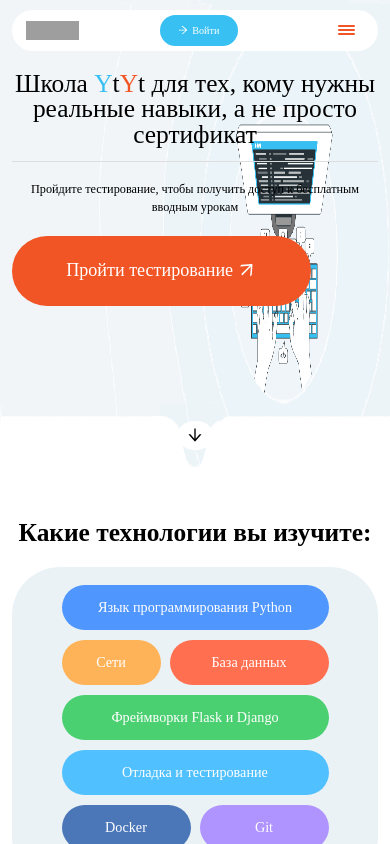
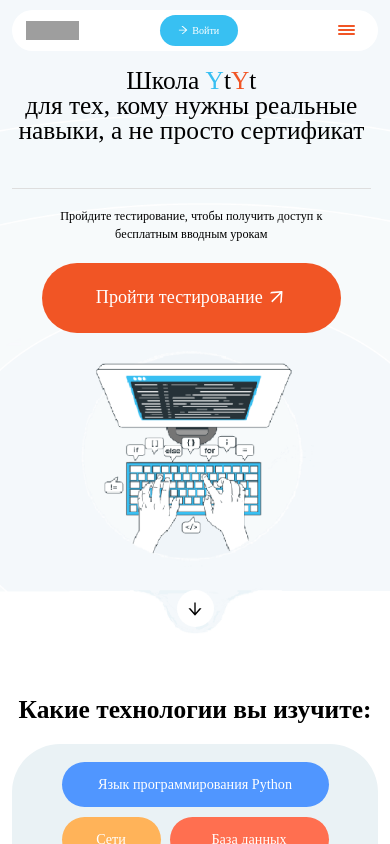
Before and after one commit to 001Smiling/ItSchool, a React (Create React App) app: page / in a window 390 px wide. Shown: the top 844 px of the page. Built offline with nearby package versions, Linux system fonts and the light colour scheme; grey boxes are pictures that could not be loaded.

Commit message:
fon+adaptive

```diff
--- a/src/components/Assets/Styles/Header/About/About.scss
+++ b/src/components/Assets/Styles/Header/About/About.scss
@@ -63,17 +63,56 @@ $maxWidth: 1400;
         height: 320px;
     }
 }
-@media (max-width: 640px) {
-    .header-about__text,
-    .header-about__text-test{
-        width: 100%;
-        text-align: center;
+@media (max-width: 960px){
+    .header-about {
+        height: 355px;
+    }
+    .header-about__text{
+        width: 500px;
+        height: 260px;
     }
     .header-about__text-slogan{
-        height: 90px;
-        margin: 70px 0 0 0;
+        height: 40%;
+        width: 54vw;
+    }
+    .header-about__text-button {
+        width: 249px;
+    }
+}
+@media (max-width: 640px) {
+    .header-about {
+        align-items: flex-start;
+        height: 590px;
+    }
+    .header-about__text{
+        width: 98%;
+        height: 400px;
+        text-align: center;
+        display: flex;
+        flex-direction: column;
+        align-items: center;
+        justify-content: center;
+    }
+    .header-about__text-slogan{
+        width: 100%;
+        height: 100px;
+        border-bottom: 1px solid rgba(222, 222, 222, 1);
+    }
+    .header-about__text-name{
+        display: inline-block;
+        width: 100%;
+
+    }
+    .header-about__text-test{
+        width: 80%;
+        border: none;
     }
     .header-about__text-button{
         width: 299px;
     }
 }
+@media (max-width: 480px) {
+    .header-about__text-slogan{
+        height: 120px;
+    }
+}
--- a/src/components/Assets/Styles/Header/Menu/_Menu.scss
+++ b/src/components/Assets/Styles/Header/Menu/_Menu.scss
@@ -137,20 +137,21 @@ $maxWidth: 1400;
   .header-menu__regist{
     display: none;
   }
-
   .menu{
+    width: 100%;
     position: fixed;
-    display: flex;
-    justify-content: flex-end;
-    transform: translateX(1000%);
+    transform: translateX(-1000%);
     transition: all 0.2s;
     top: 0px;
+    left: 0;
   }
   .menu.active{
-    transform: translateX(80%);
+    display: flex;
+    justify-content: flex-start;
+    transform: translateX(25%);
   }
   .menu-content{
-    width: 300px;
+    width: 65vw;
     height: 576px;
     background-color: rgb(255, 255, 255);
     display: flex;
@@ -158,12 +159,11 @@ $maxWidth: 1400;
     align-items: center;
     transition: all 0.4s;
     border-radius: 20px;
-    margin: 14px 10px 0px 0px;
-    margin-right: 10px;
+    margin: 14px 0 0px 0px;
     z-index: 100;
       .menu-content__point{
         color: rgba(34, 37, 59, 1);
-        font-size: 20px;
+        @include adaptiv-font(60,20);
         padding: 11px 0 11px 0;
         &:first-child{
           padding: 0 0 11px 0;
@@ -180,21 +180,24 @@ $maxWidth: 1400;
     padding: 25px 18px 0px 0px;
     color: rgba(188, 188, 188, 1);
       svg{
-        width: 19px;
-        height: 19px;
+          @include adaptiv-font(50,19);
       }
   }
   .blur{
-    width: 200vw;
+    position: absolute;
+    width: 140vw;
     height: 1000vh;
+    display: flex;
+    justify-content: center;
     background-color: #181818c0;
-    position: absolute;
-    z-index: 0;
+    left: -30%;
+    z-index: 3;
   }
   .menu-content__position{
     height: 100%;
     display: flex;
     flex-direction: column;
+    align-items: center;
     justify-content: space-between;
   }
   ul li a{
@@ -210,14 +213,20 @@ $maxWidth: 1400;
     text-align: center;
   }
   .menu-content__burgerlogin{
-    width: 132.86px;
+    width: 41.7vw;
     height: 49px;
     margin: 0 0 34px 0;
-    font-size: 15px;
+    @include adaptiv-font(50,15);
   }
 }
-@media (max-width: 412px) {
+@media (max-width: 480px) {
   .header-menu{
     width: 93.75vw;
   }
+  .menu.active{
+    transform: translateX(15%);
+  }
+  .menu-content{
+    width: 79.6vw;
+  }
 }
--- a/src/components/Assets/Styles/Header/_Header.scss
+++ b/src/components/Assets/Styles/Header/_Header.scss
@@ -24,8 +24,17 @@
         height: 470px;
     }
 }
-@media (min-width: 640px) and (max-width: 960px){
+@media (max-width: 960px){
     .header{
-        height: 470px;
+        background-position: center;
+        background-size: cover;
     }
 }
+@media (max-width: 640px){
+    .header{
+        height: 647px;
+        background: url('../../Image/Header/small-fon.png');
+        background-position: center;
+        background-size: cover;
+    }
+}
--- a/src/components/Assets/Styles/Main/_Helpandstudy.scss
+++ b/src/components/Assets/Styles/Main/_Helpandstudy.scss
@@ -65,7 +65,8 @@ $maxWidth: 1400;
 
 @media (max-width: 640px) {
     .main-helpandstudy{
-        height: 1017px;
+        height: 1060px;
+        border-radius: 30px;
     }
     .helpandstudy-point {
         flex-direction: column;
@@ -73,11 +74,15 @@ $maxWidth: 1400;
         margin: 0px 0px 11px 0px;
         align-items: center;
         &:last-child{
+            height: 487px;
             flex-direction: column-reverse;
         }
     }
+    .helpandstudy-point__imgblok,
+    .helpandstudy-point__textblok{
+        width: 100%;
+    }
     .helpandstudy-point__imgblok{
-        width: 93.75%;
         height: 243px;
         border-radius: 30px;
         margin: 0px 0px 12px 0px;
@@ -89,12 +94,11 @@ $maxWidth: 1400;
         }
     }
     .helpandstudy-point__textblok{
-        width: 93.75%;
         &:first-child{
-            height: 285px;
+            height: 232px;
         }
         &:last-child{
-            height: 232px;
+            height: 285px;
         }
     }
 }
--- a/src/components/Assets/Styles/Main/_Howstudy.scss
+++ b/src/components/Assets/Styles/Main/_Howstudy.scss
@@ -225,10 +225,16 @@ $maxWidth: 1400;
 }
 
 .howstudy-buttoncontainer__button{
+    position: relative;
     width: 249px;
     margin: 12px 0px 11px 0px;
     font-weight: 400;
     font-size: 16px;
+    transform: translateX(0%);
+    transition: 0.2s;
+    &:active{
+        transform: translate(100%,0);
+    }
 }
 
 
@@ -391,8 +397,9 @@ $maxWidth: 1400;
 
 @media (max-width: 640px) {
     .main-howstudy{
-        height: 1371px;
+        height: 1450px;
         margin: 12px 0 0 0;
+        background-image: url(../../Image/Main/small-fon_how_study.png);
     }
     .main-howstudy__title {
         width: 66.5%;
@@ -491,11 +498,26 @@ $maxWidth: 1400;
     .howstudy-buttoncontainer__button{
         margin: 11px 0px 12px 0px;
         font-size: 16px;
+        &:active{
+            transform: translate(0,100%);
+        }
     }
     .howstudy-buttoncontainer__text{
         width: 249px;
         text-align: center;
     }
+    // .howstudy-buttoncontainer__button{
+    //     position: relative;
+    //     width: 249px;
+    //     margin: 12px 0px 11px 0px;
+    //     font-weight: 400;
+    //     font-size: 16px;
+    //     transform: translateX(0%);
+    //     transition: 0.2s;
+    //     &:active{
+    //         transform: translate(100%,0);
+    //     }
+    // }
 }
 
 @media (max-width: 480px) {
--- a/src/components/Assets/Styles/Main/_Main.scss
+++ b/src/components/Assets/Styles/Main/_Main.scss
@@ -10,3 +10,9 @@
 .main-bgcolor{
     background-color: rgb(249, 248, 253);
 }
+
+@media (max-width: 640px) {
+    .main-bgcolor{
+        background: linear-gradient(to bottom, rgb(228, 237, 245) 20%, rgb(228, 237, 245) 20%, rgb(249, 248, 253) 80%, rgb(249, 248, 253) 80%);
+    }
+}
--- a/src/components/Assets/Styles/Variables.scss
+++ b/src/components/Assets/Styles/Variables.scss
@@ -28,6 +28,6 @@ img {
 }
 @media (max-width: 412px) {
     .sizeblock{
-      width: 93.75vw;
+      width: 94vw;
     }
   }
--- a/src/components/Header/About/About.jsx
+++ b/src/components/Header/About/About.jsx
@@ -5,7 +5,7 @@ const About = () => {
     return (
         <div className="header-about sizeblock">
             <div className="header-about__text">
-                <div className="header-about__text-slogan">Школа <span className="header-about__text-y">Y</span>t<span className="header-about__text-y2">Y</span>t для тех, кому нужны реальные навыки,
+                <div className="header-about__text-slogan"><span className="header-about__text-name">Школа <span className="header-about__text-y">Y</span>t<span className="header-about__text-y2">Y</span>t</span> для тех, кому нужны реальные навыки,
                     а не просто сертификат</div>
                 <div className="header-about__text-test">Пройдите тестирование, чтобы получить доступ к бесплатным вводным урокам</div>
                 <div className="header-about__text-button button">Пройти тестирование
--- a/src/components/Header/Menu/BurgerMenu.jsx
+++ b/src/components/Header/Menu/BurgerMenu.jsx
@@ -2,7 +2,7 @@ import { CloseOutlined, ArrowRightOutlined } from "@ant-design/icons";
 function BurgerMenu({ active, setActive }) {
     return (
         <div className={active ? 'menu active' : 'menu'}>
-            <div className='blur' onClick={() => setActive(false)}></div>
+            <div className='blur' onClick={() => setActive(false)}>
                 <div className='menu-content'>
                     <div className='menu-content__close'>
                         <CloseOutlined onClick={() => setActive(false)} />
@@ -32,6 +32,7 @@ function BurgerMenu({ active, setActive }) {
                     </div>
                 </div>
             </div>
+        </div>
     );
 }
 
```
Also changed, not shown: src/components/Test/Test.jsx (added, +10 -0 lines), src/components/Assets/Image/Header/small-fon.png (added), src/components/Assets/Image/Main/small-fon_how_study.png (added). Lines whose indentation alone changed are shown as unchanged.
